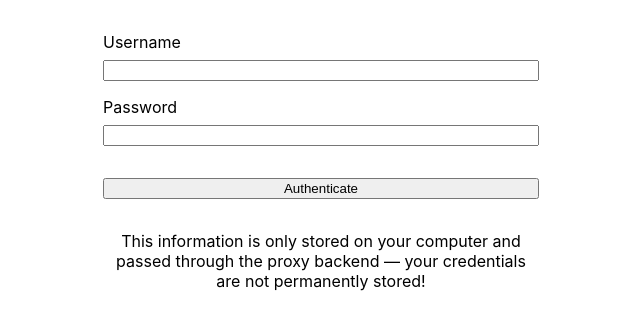
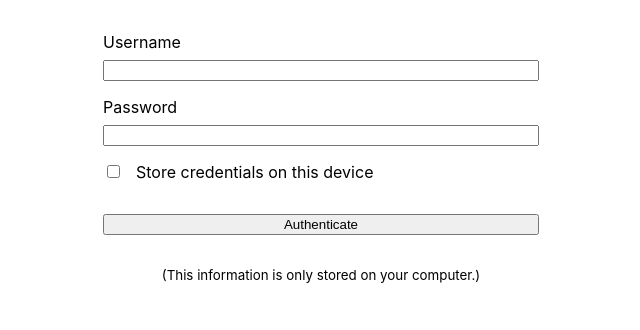
Before and after one commit to tjwds/nibdeef, a Next.js app: page / in a window 1280 px wide. Shown: the top 330 px of the page, without its empty margins (319-959 px from the left). Built offline with nearby package versions, Linux system fonts and the light colour scheme.

Commit message:
Add credential storage

```diff
--- a/pages/index.js
+++ b/pages/index.js
@@ -1,21 +1,14 @@
-import { useState } from "react";
+import useCredentials from "../src/hooks/useCredentials";
 
 import JudgeFeedEntries from "../src/components/JudgeFeedEntries";
 import Login from "../src/components/Login";
 
-export default function Application(props) {
-  const [credentials, setCredentials] = useState("");
+export default function Application() {
+  const [credentials, setCredentials] = useCredentials();
 
-  const addCredentials = (event) => {
-    event.preventDefault();
-    setCredentials(
-      btoa(event.target.username.value + ":" + event.target.password.value)
-    );
-  };
-
-  if (!credentials) {
-    return <Login addCredentials={addCredentials} />;
-  } else {
-    return <JudgeFeedEntries token={credentials} />;
-  }
+  return credentials ? (
+    <JudgeFeedEntries credentials={credentials} />
+  ) : (
+    <Login setCredentials={setCredentials} />
+  );
 }
--- a/src/components/JudgeFeedEntries.js
+++ b/src/components/JudgeFeedEntries.js
@@ -31,6 +31,7 @@ export default function JudgeFeedEntries(props) {
 
   useEffect(() => {
     refreshFeed();
+    // eslint-disable-next-line react-hooks/exhaustive-deps
   }, []);
 
   const refreshFeed = (skip = []) => {
@@ -42,7 +43,7 @@ export default function JudgeFeedEntries(props) {
     setLoading(true);
     const promises = [
       fetch("api/getEntries/" + skipString, {
-        headers: { Authorization: props.token },
+        headers: { Authorization: props.credentials },
       })
         .then((res) => res.json())
         .then((data) => {
@@ -53,7 +54,7 @@ export default function JudgeFeedEntries(props) {
     if (!subscriptions.length) {
       promises.push(
         fetch("api/getSubscriptions", {
-          headers: { Authorization: props.token },
+          headers: { Authorization: props.credentials },
         })
           .then((res) => res.json())
           .then((data) => {
@@ -110,7 +111,7 @@ export default function JudgeFeedEntries(props) {
     const res = await fetch(`api/setRead`, {
       method: "POST",
       body: JSON.stringify(toRemove),
-      headers: { Authorization: props.token },
+      headers: { Authorization: props.credentials },
     });
     refreshFeed([...toSkip, toKeep]);
     setToKeep([]);
--- a/src/components/Login.js
+++ b/src/components/Login.js
@@ -1,9 +1,18 @@
 import styles from "../../styles/Login.module.css";
 
 export default function Login(props) {
+  const addCredentials = (event) => {
+    event.preventDefault();
+    props.setCredentials(
+      event.target.username.value,
+      event.target.password.value,
+      event.target.storeLocally.checked
+    );
+  };
+
   return (
     <div className={styles.login}>
-      <form onSubmit={props.addCredentials}>
+      <form onSubmit={addCredentials}>
         <label htmlFor="username">Username</label>
         <input
           id="username"
@@ -20,11 +29,17 @@ export default function Login(props) {
           autoComplete="password"
           required
         />
+        <input
+          id="storeLocally"
+          name="storeLocally"
+          type="checkbox"
+          className={styles.storeLocally}
+        />
+        <label htmlFor="storeLocally">Store credentials on this device</label>
         <button type="submit">Authenticate</button>
       </form>
       <p>
-        This information is only stored on your computer and passed through the
-        proxy backend — your credentials are not permanently stored!
+        <small>(This information is only stored on your computer.)</small>
       </p>
     </div>
   );
--- /dev/null
+++ b/src/hooks/useCredentials.js
@@ -0,0 +1,34 @@
+import { useEffect, useState } from "react";
+
+export default function useCredentials() {
+  // initialize state with credentials from storage and a setter that
+  // will be proxied
+  const [credentials, _setCredentials] = useState("");
+
+  // process credentials and set them
+  const setCredentials = function (username, password, storePermanently) {
+    const credentials = btoa(username + ":" + password);
+    if (storePermanently) {
+      try {
+        localStorage.setItem("feedbin-credentials", credentials);
+      } catch (err) {}
+    }
+    _setCredentials(credentials);
+  };
+
+  useEffect(() => {
+    // try to get credentials from localStorage
+    let storageCredentials = "";
+    try {
+      const fetchedStorageCredentials = localStorage.getItem(
+        "feedbin-credentials"
+      );
+      if (fetchedStorageCredentials) {
+        _setCredentials(fetchedStorageCredentials);
+      }
+    } catch (e) {}
+  }, []);
+
+  // return expected pair, where setCredentials has side-effects
+  return [credentials, setCredentials];
+}
--- a/styles/Login.module.css
+++ b/styles/Login.module.css
@@ -17,6 +17,12 @@
     margin-bottom: 0.5rem;
 }
 
+.storeLocally {
+    float: left;
+    width: auto;
+    margin-right: 1rem;
+}
+
 .login button {
     margin: 2rem 0;
 }
```
